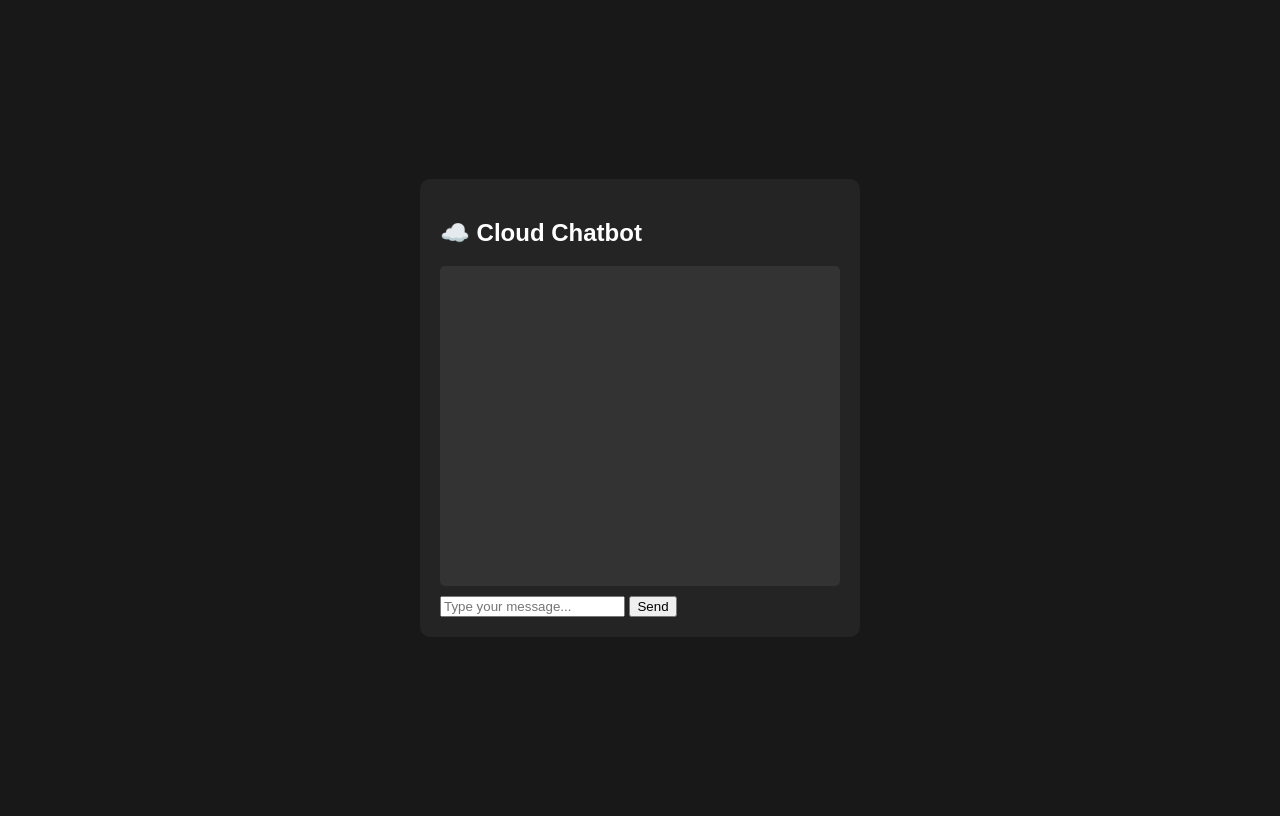
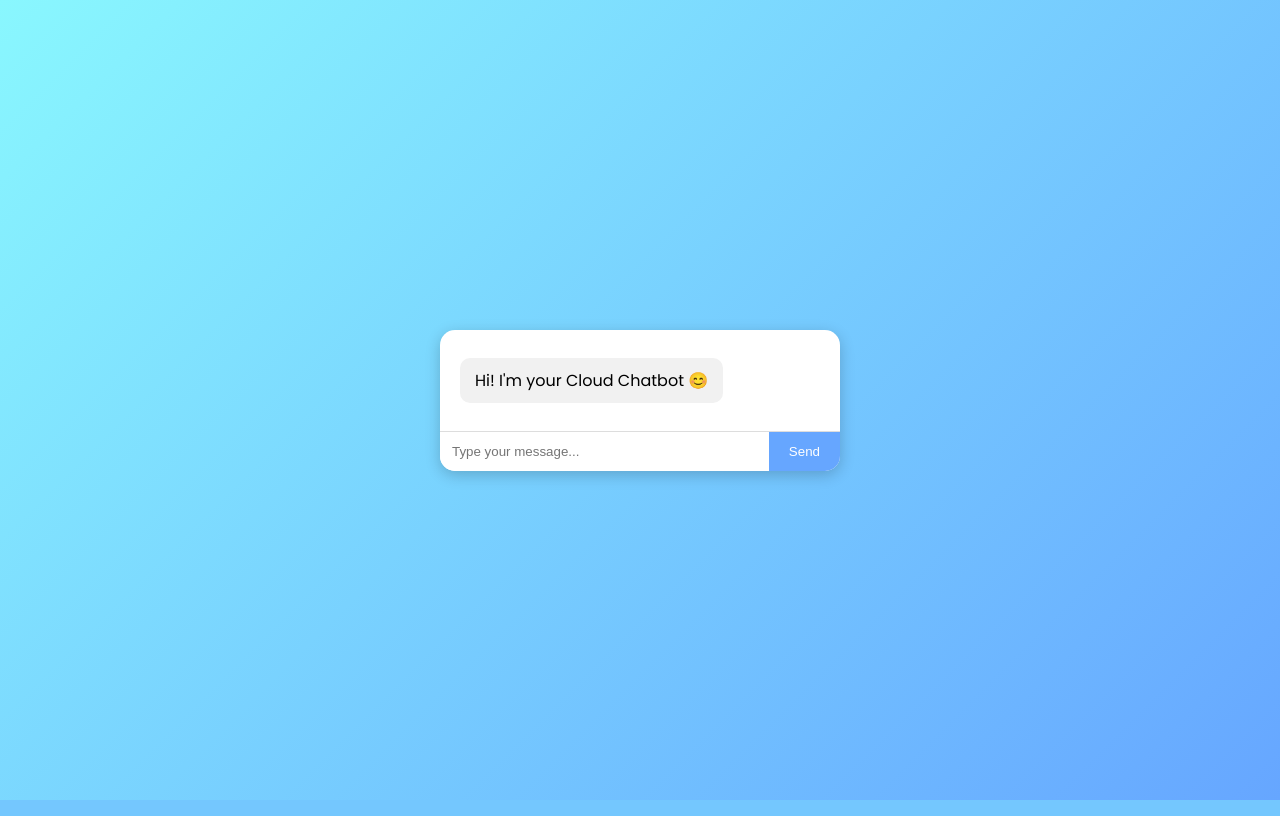
Before and after one commit to Komal2004/cloud-chatbot, a Flask app: page / in a window 1280 px wide. Run offline with Flask 3, Linux system fonts and the light colour scheme.

Commit message:
Enhanced chatbot UI

```diff
--- a/templates/index.html
+++ b/templates/index.html
@@ -1,16 +1,116 @@
 <!DOCTYPE html>
-<html>
+<html lang="en">
 <head>
+  <meta charset="UTF-8">
+  <meta name="viewport" content="width=device-width, initial-scale=1.0">
   <title>Cloud Chatbot</title>
-  <link rel="stylesheet" href="/static/style.css">
+  <link href="https://fonts.googleapis.com/css2?family=Poppins:wght@400;600&display=swap" rel="stylesheet">
+  <style>
+    body {
+      font-family: 'Poppins', sans-serif;
+      background: linear-gradient(135deg, #89f7fe, #66a6ff);
+      display: flex;
+      justify-content: center;
+      align-items: center;
+      height: 100vh;
+      margin: 0;
+    }
+    .chat-container {
+      width: 400px;
+      background: white;
+      border-radius: 15px;
+      box-shadow: 0 4px 15px rgba(0,0,0,0.2);
+      display: flex;
+      flex-direction: column;
+      overflow: hidden;
+    }
+    .chat-box {
+      flex: 1;
+      padding: 20px;
+      overflow-y: auto;
+      display: flex;
+      flex-direction: column;
+    }
+    .message {
+      margin: 8px 0;
+      padding: 10px 15px;
+      border-radius: 10px;
+      max-width: 80%;
+      animation: fadeIn 0.3s;
+    }
+    .user {
+      align-self: flex-end;
+      background: #66a6ff;
+      color: white;
+    }
+    .bot {
+      align-self: flex-start;
+      background: #f1f1f1;
+      color: black;
+    }
+    .input-area {
+      display: flex;
+      border-top: 1px solid #ddd;
+    }
+    input {
+      flex: 1;
+      padding: 12px;
+      border: none;
+      outline: none;
+    }
+    button {
+      background: #66a6ff;
+      color: white;
+      border: none;
+      padding: 12px 20px;
+      cursor: pointer;
+    }
+    @keyframes fadeIn {
+      from { opacity: 0; transform: translateY(10px); }
+      to { opacity: 1; transform: translateY(0); }
+    }
+  </style>
 </head>
 <body>
   <div class="chat-container">
-    <h2>☁️ Cloud Chatbot</h2>
-    <div id="chat-box"></div>
-    <input type="text" id="user-input" placeholder="Type your message..." />
-    <button onclick="sendMessage()">Send</button>
+    <div class="chat-box" id="chat-box">
+      <div class="message bot">Hi! I'm your Cloud Chatbot 😊</div>
+    </div>
+    <div class="input-area">
+      <input type="text" id="user-input" placeholder="Type your message...">
+      <button onclick="sendMessage()">Send</button>
+    </div>
   </div>
-  <script src="/static/script.js"></script>
+
+  <script>
+    async function sendMessage() {
+      const inputField = document.getElementById("user-input");
+      const userText = inputField.value.trim();
+      if (!userText) return;
+
+      const chatBox = document.getElementById("chat-box");
+
+      const userMsg = document.createElement("div");
+      userMsg.className = "message user";
+      userMsg.innerText = userText;
+      chatBox.appendChild(userMsg);
+
+      inputField.value = "";
+
+      const response = await fetch("/get", {
+        method: "POST",
+        headers: { "Content-Type": "application/x-www-form-urlencoded" },
+        body: "msg=" + userText
+      });
+      const data = await response.json();
+
+      const botMsg = document.createElement("div");
+      botMsg.className = "message bot";
+      botMsg.innerText = data.reply;
+      chatBox.appendChild(botMsg);
+
+      chatBox.scrollTop = chatBox.scrollHeight;
+    }
+  </script>
 </body>
 </html>
```
